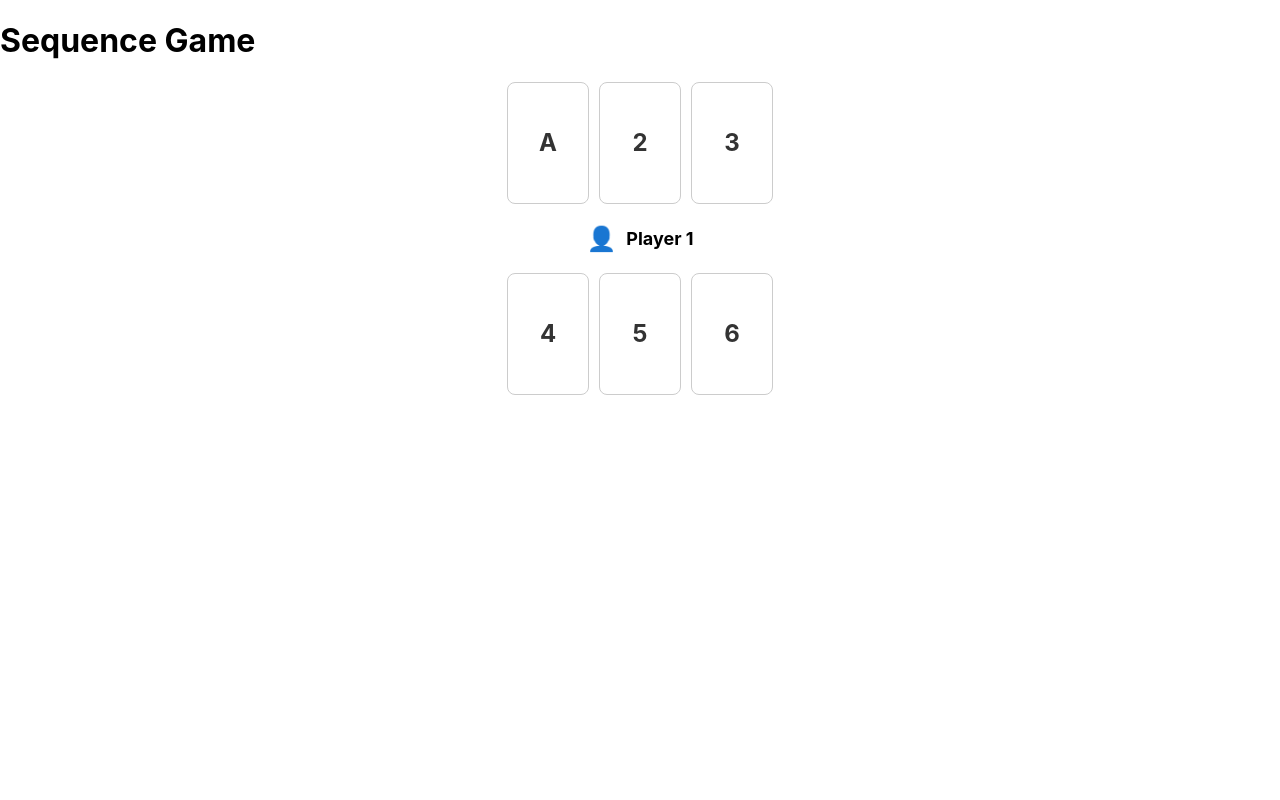
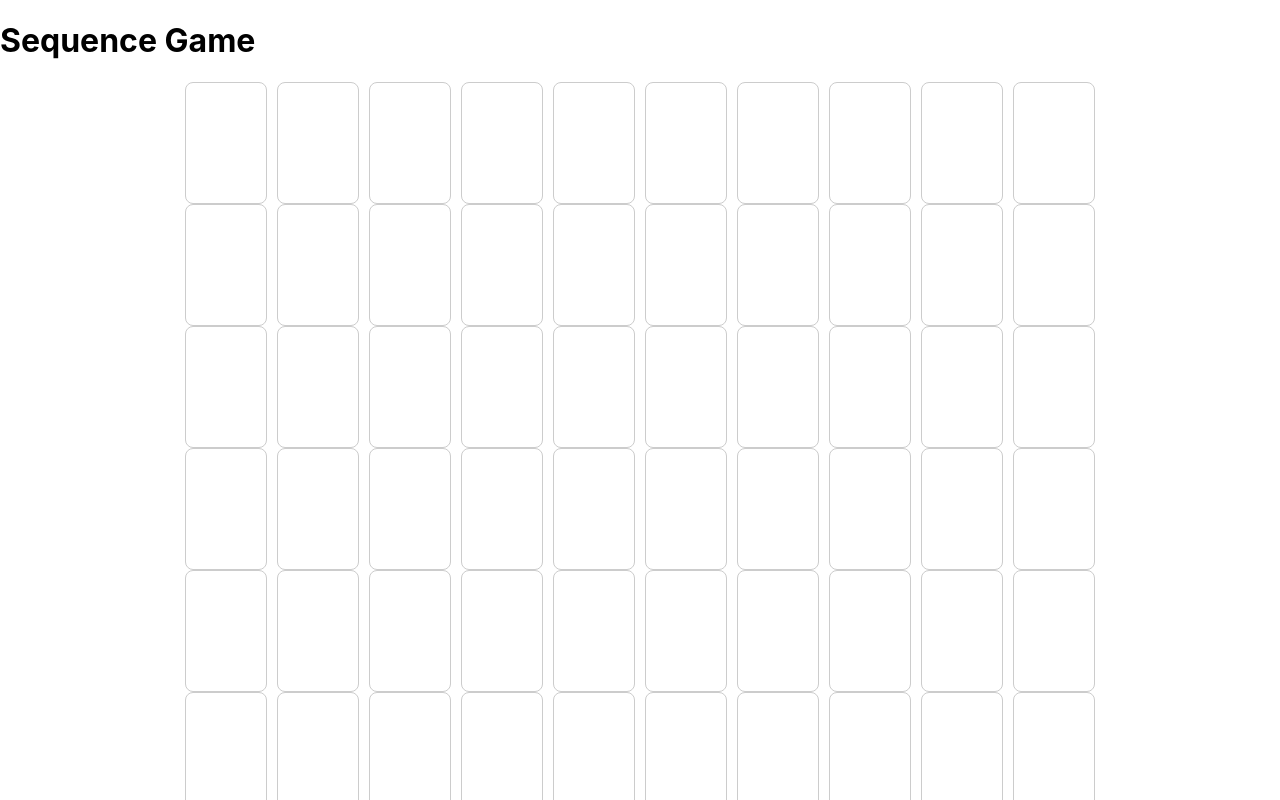
Before and after one commit to sahil-tandon/react-sequence-board-game, a React (Create React App) app: page / in a window 1280 px wide. Shown: the top 800 px of the page. Built offline with nearby package versions, Linux system fonts and the light colour scheme.

Commit message:
React Sequence Board Game | Game Logic

```diff
--- /dev/null
+++ b/src/GameLogic.js
@@ -0,0 +1,78 @@
+export const makeMove = (row, col, gameState) => {
+  if (gameState.board[row][col] === null) {
+    const updatedBoard = gameState.board.map((r, rowIndex) =>
+      r.map((cell, colIndex) =>
+        rowIndex === row && colIndex === col ? gameState.currentPlayer : cell
+      )
+    );
+
+    return {
+      ...gameState,
+      board: updatedBoard,
+    };
+  }
+
+  return gameState;
+};
+
+export const checkForWin = (gameState) => {
+  const winningPatterns = [
+    // Horizontal
+    [
+      [0, 0],
+      [0, 1],
+      [0, 2],
+      [0, 3],
+      [0, 4],
+    ],
+    // Vertical
+    [
+      [0, 0],
+      [1, 0],
+      [2, 0],
+      [3, 0],
+      [4, 0],
+    ],
+    // Diagonal
+    [
+      [0, 0],
+      [1, 1],
+      [2, 2],
+      [3, 3],
+      [4, 4],
+    ],
+  ];
+
+  for (const pattern of winningPatterns) {
+    const [a, b, c, d, e] = pattern;
+    const chipA = gameState.board[a[0]][a[1]];
+    const chipB = gameState.board[b[0]][b[1]];
+    const chipC = gameState.board[c[0]][c[1]];
+    const chipD = gameState.board[d[0]][d[1]];
+    const chipE = gameState.board[e[0]][e[1]];
+
+    if (
+      chipA !== null &&
+      chipA === chipB &&
+      chipA === chipC &&
+      chipA === chipD &&
+      chipA === chipE
+    ) {
+      return {
+        ...gameState,
+        gameOver: true,
+        winner: gameState.currentPlayer,
+      };
+    }
+  }
+
+  return gameState;
+};
+
+export const switchTurn = (gameState) => {
+  return {
+    ...gameState,
+    currentPlayer: gameState.currentPlayer === 1 ? 2 : 1,
+    turn: gameState.turn + 1,
+  };
+};
--- a/src/components/App/App.js
+++ b/src/components/App/App.js
@@ -3,8 +3,32 @@ import "./App.css";
 import Board from "../Board/Board";
 import Hand from "../Hand/Hand";
 import Player from "../Player/Player";
+import { makeMove, checkForWin, switchTurn } from "../../GameLogic"; // Update path accordingly
 
 const App = () => {
+  const [gameState, setGameState] = React.useState({
+    board: Array(10).fill(Array(10).fill(null)), // Example: 10x10 board
+    currentPlayer: 1,
+    turn: 1,
+    gameOver: false,
+    winner: null,
+  });
+
+  const handleCardClick = (row, col) => {
+    if (!gameState.gameOver && gameState.board[row][col] === null) {
+      const updatedGameState = makeMove(row, col, gameState);
+      setGameState(updatedGameState);
+
+      const gameWithWin = checkForWin(updatedGameState);
+      if (gameWithWin.gameOver) {
+        setGameState(gameWithWin);
+        // Handle game over (e.g., display winner, restart button)
+      } else {
+        setGameState(switchTurn(gameWithWin));
+      }
+    }
+  };
+
   // Example data for testing the Player component
   const playerName = "Player 1";
 
@@ -19,7 +43,7 @@ const App = () => {
   return (
     <div className="app">
       <h1>Sequence Game</h1>
-      <Board />
+      <Board gameState={gameState} onCardClick={handleCardClick} />
       <Player playerName={playerName} />
       <Hand cards={playerHand} />
       {/* Add other components as needed */}
--- a/src/components/Board/Board.js
+++ b/src/components/Board/Board.js
@@ -3,27 +3,41 @@ import "./Board.css";
 import Card from "../Card/Card";
 
 const Board = () => {
-  // Example state for the board, you can customize as needed
-  const [boardState, setBoardState] = useState([
-    { id: 1, value: "A" },
-    { id: 2, value: "2" },
-    { id: 3, value: "3" },
-    // Add more cards as needed
-  ]);
+  const [gameState, setGameState] = useState({
+    board: Array(10).fill(Array(10).fill(null)), // Example: 10x10 board
+    currentPlayer: 1,
+    turn: 1,
+    gameOver: false,
+    winner: null,
+  });
 
-  const handleCardClick = (cardId) => {
-    // Handle card click logic here
-    console.log(`Card clicked: ${cardId}`);
+  const handleCardClick = (row, col) => {
+    if (!gameState.gameOver && gameState.board[row][col] === null) {
+      const updatedGameState = makeMove(row, col, gameState);
+      setGameState(updatedGameState);
+
+      const gameWithWin = checkForWin(updatedGameState);
+      if (gameWithWin.gameOver) {
+        setGameState(gameWithWin);
+        // Handle game over (e.g., display winner, restart button)
+      } else {
+        setGameState(switchTurn(gameWithWin));
+      }
+    }
   };
 
   return (
     <div className="board">
-      {boardState.map((card) => (
-        <Card
-          key={card.id}
-          value={card.value}
-          onClick={() => handleCardClick(card.id)}
-        />
+      {gameState.board.map((row, rowIndex) => (
+        <div key={rowIndex} className="board-row">
+          {row.map((cell, colIndex) => (
+            <Card
+              key={colIndex}
+              value={cell}
+              onClick={() => handleCardClick(rowIndex, colIndex)}
+            />
+          ))}
+        </div>
       ))}
     </div>
   );
```
